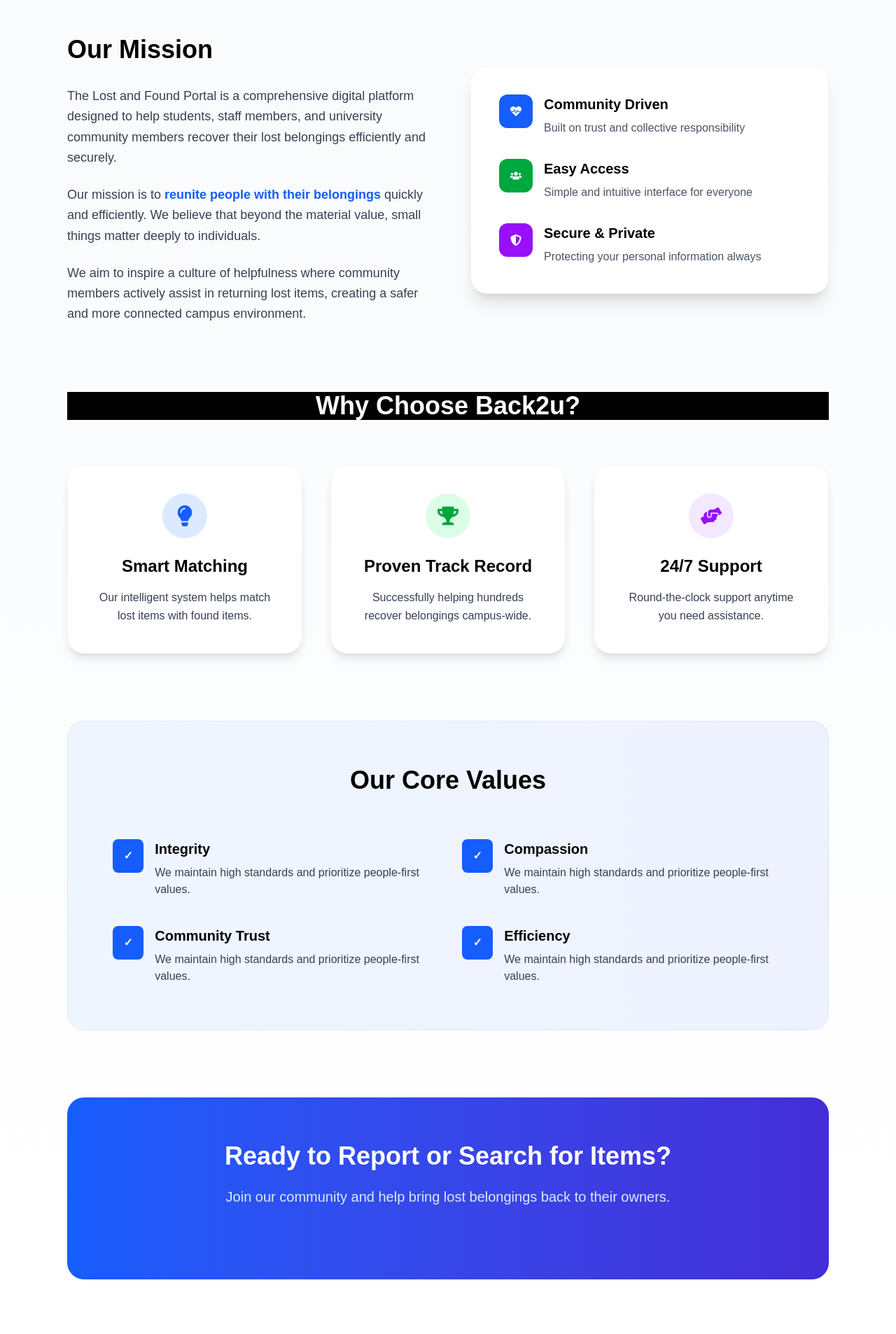
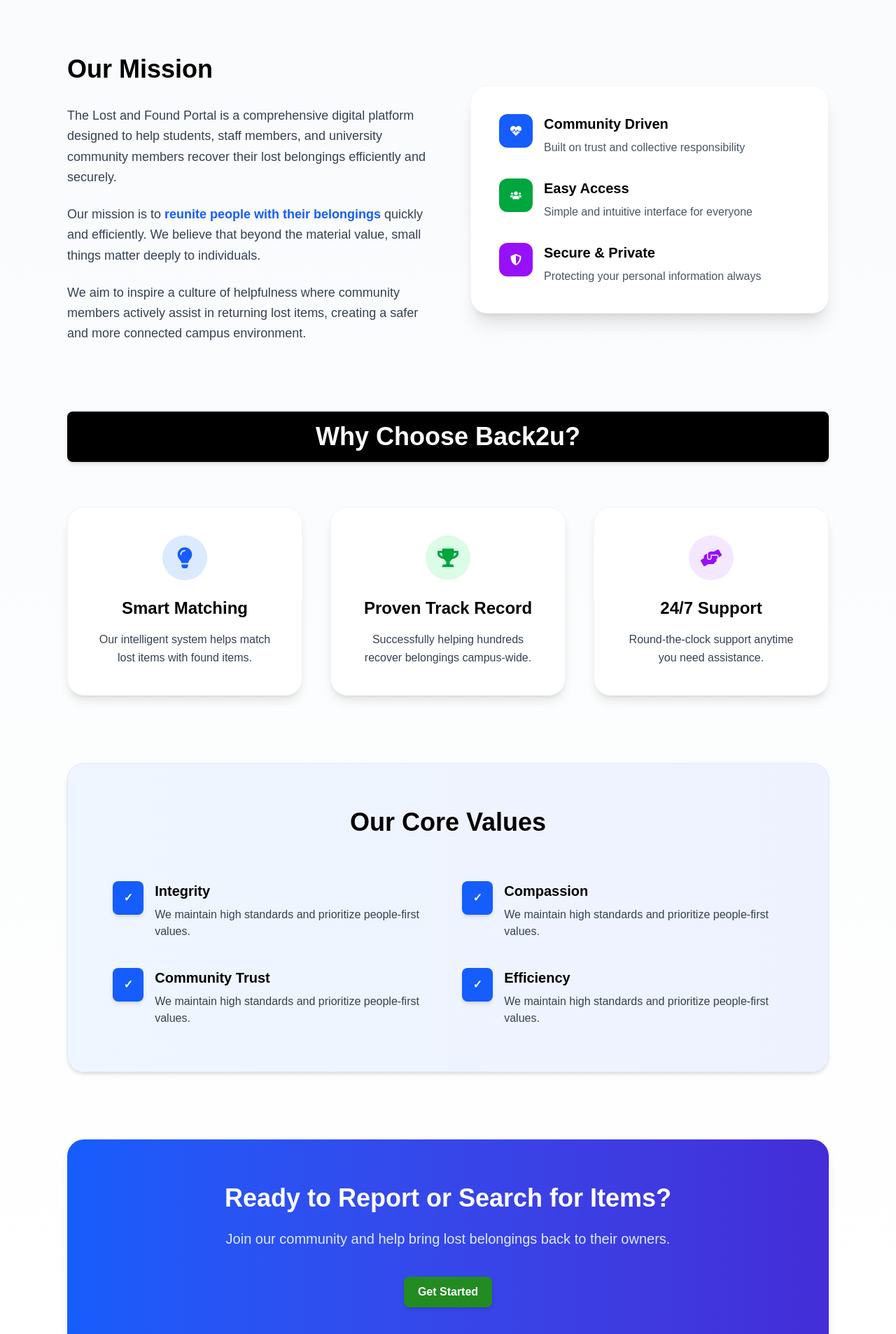
Before and after one commit to mishraabhushek875-commits/lost-and-found-final-last-version, a React (Vite) app: page /about in a window 1280 px wide. Shown: the part 400-2306 px from the top of the page at 70% size. Built offline with nearby package versions, Linux system fonts and the light colour scheme; no server answers.

Commit message:
fixind pagination issue

```diff
--- a/index.html
+++ b/index.html
@@ -4,7 +4,7 @@
     <meta charset="UTF-8" />
     <link rel="icon" type="image/png" href="public/favicon.png" />
     <meta name="viewport" content="width=device-width, initial-scale=1.0" />
-    <title>lost-and-found-management-system</title>
+    <title>Back2u</title>
   </head>
   <body>
     <div id="root"></div>
--- a/src/Redux/store/itemsSlice.js
+++ b/src/Redux/store/itemsSlice.js
@@ -199,6 +199,8 @@
       /* ===== FETCH SINGLE ===== */
       .addCase(fetchItem.fulfilled, (state, action) => {
         state.singleItem = action.payload.data;
+          console.log("FULL PAYLOAD:", action.payload);         // 👈 add karo
+  console.log("PAGINATION:", action.payload.data?.pagination);
       })
 
       /* ===== CREATE ITEM ===== */
--- a/src/page/About.jsx
+++ b/src/page/About.jsx
@@ -1,16 +1,20 @@
 import { FaHeartbeat, FaUsers, FaLightbulb, FaShieldAlt, FaTrophy, FaHandsHelping } from 'react-icons/fa';
+import { useNavigate } from "react-router-dom";
 
 const About = () => {
+  const navigate=useNavigate();
   return (
     <div className="min-h-screen bg-gradient-to-b from-slate-50 to-white">
 
       {/* Hero Section */}
       <section className="pt-24 pb-20 px-6 bg-gradient-to-r from-blue-600 to-indigo-700 text-white">
         <div className="max-w-6xl mx-auto text-center">
-          <h1 className="text-5xl md:text-6xl font-extrabold mb-6 leading-tight">
+          <h1 className="text-5xl md:text-6xl font-extrabold mb-6 leading-tight drop-shadow-lg">
             About Back2u Portal
           </h1>
-
+          <p className="text-lg md:text-xl text-blue-100 max-w-2xl mx-auto">
+            A trusted digital platform to reunite people with their belongings.
+          </p>
         </div>
       </section>
 
@@ -22,139 +26,96 @@
           <section>
             <div className="grid grid-cols-1 md:grid-cols-2 gap-16 items-center">
               <div>
-                <h2 className="text-4xl font-extrabold  text-black mb-8">
+                <h2 className="text-4xl font-extrabold text-black mb-8">
                   Our Mission
                 </h2>
-
-                <p className="text-lg text-gray-700 leading-relaxed mb-6">
+                <p className="text-lg text-gray-700 leading-relaxed mb-6 max-w-prose">
                   The Lost and Found Portal is a comprehensive digital platform designed to help students, staff members, and university community members recover their lost belongings efficiently and securely.
                 </p>
-
-                <p className="text-lg text-gray-700 leading-relaxed mb-6">
+                <p className="text-lg text-gray-700 leading-relaxed mb-6 max-w-prose">
                   Our mission is to <span className="font-semibold text-blue-600">reunite people with their belongings</span> quickly and efficiently. We believe that beyond the material value, small things matter deeply to individuals.
                 </p>
-
-                <p className="text-lg text-gray-700 leading-relaxed">
+                <p className="text-lg text-gray-700 leading-relaxed max-w-prose">
                   We aim to inspire a culture of helpfulness where community members actively assist in returning lost items, creating a safer and more connected campus environment.
                 </p>
               </div>
 
               {/* Feature Card Box */}
-              <div className="bg-white rounded-3xl p-10 shadow-xl border border-gray-100">
+              <div className="bg-white rounded-3xl p-10 shadow-xl border border-gray-100 hover:shadow-2xl transition-transform transform hover:scale-105">
                 <div className="space-y-8">
-
-                  <div className="flex items-start gap-4">
-                    <div className="flex items-center justify-center h-12 w-12 rounded-xl bg-blue-600 text-white">
-                      <FaHeartbeat />
+                  {[
+                    { icon: <FaHeartbeat />, color: "bg-blue-600", title: "Community Driven", desc: "Built on trust and collective responsibility" },
+                    { icon: <FaUsers />, color: "bg-green-600", title: "Easy Access", desc: "Simple and intuitive interface for everyone" },
+                    { icon: <FaShieldAlt />, color: "bg-purple-600", title: "Secure & Private", desc: "Protecting your personal information always" },
+                  ].map((item, i) => (
+                    <div key={i} className="flex items-start gap-4">
+                      <div className={`flex items-center justify-center h-12 w-12 rounded-xl ${item.color} text-white`}>
+                        {item.icon}
+                      </div>
+                      <div>
+                        <h3 className="text-xl font-bold text-black">{item.title}</h3>
+                        <p className="text-gray-600 mt-2">{item.desc}</p>
+                      </div>
                     </div>
-                    <div>
-                      <h3 className="text-xl font-bold text-black">Community Driven</h3>
-                      <p className="text-gray-600 mt-2">Built on trust and collective responsibility</p>
-                    </div>
-                  </div>
-
-                  <div className="flex items-start gap-4">
-                    <div className="flex items-center justify-center h-12 w-12 rounded-xl bg-green-600 text-white">
-                      <FaUsers />
-                    </div>
-                    <div>
-                      <h3 className="text-xl font-bold text-black">Easy Access</h3>
-                      <p className="text-gray-600 mt-2">Simple and intuitive interface for everyone</p>
-                    </div>
-                  </div>
-
-                  <div className="flex items-start gap-4">
-                    <div className="flex items-center justify-center h-12 w-12 rounded-xl bg-purple-600 text-white">
-                      <FaShieldAlt />
-                    </div>
-                    <div>
-                      <h3 className="text-xl font-bold text-black">Secure & Private</h3>
-                      <p className="text-gray-600 mt-2">Protecting your personal information always</p>
-                    </div>
-                  </div>
-
+                  ))}
                 </div>
               </div>
             </div>
           </section>
 
-
           {/* Why Choose Section */}
           <section>
-            <h2 className="text-4xl font-extrabold bg-black text-white mb-16 text-center">
+            <h2 className="text-4xl font-extrabold bg-black text-white mb-16 text-center py-4 rounded-lg shadow-md">
               Why Choose Back2u?
             </h2>
-
             <div className="grid grid-cols-1 md:grid-cols-3 gap-10">
-
-              <div className="bg-white rounded-3xl p-10 shadow-lg hover:shadow-2xl transition duration-300 border border-gray-100">
-                <div className="flex items-center justify-center h-16 w-16 rounded-full bg-blue-100 mb-6 mx-auto">
-                  <FaLightbulb className="text-3xl text-blue-600" />
+              {[
+                { icon: <FaLightbulb className="text-3xl text-blue-600" />, bg: "bg-blue-100", title: "Smart Matching", desc: "Our intelligent system helps match lost items with found items." },
+                { icon: <FaTrophy className="text-3xl text-green-600" />, bg: "bg-green-100", title: "Proven Track Record", desc: "Successfully helping hundreds recover belongings campus-wide." },
+                { icon: <FaHandsHelping className="text-3xl text-purple-600" />, bg: "bg-purple-100", title: "24/7 Support", desc: "Round-the-clock support anytime you need assistance." },
+              ].map((card, i) => (
+                <div key={i} className="bg-white rounded-3xl p-10 shadow-lg hover:shadow-2xl transition duration-300 border border-gray-100 hover:scale-105">
+                  <div className={`flex items-center justify-center h-16 w-16 rounded-full ${card.bg} mb-6 mx-auto`}>
+                    {card.icon}
+                  </div>
+                  <h3 className="text-2xl font-bold text-black mb-4 text-center">{card.title}</h3>
+                  <p className="text-gray-700 text-center leading-relaxed">{card.desc}</p>
                 </div>
-                <h3 className="text-2xl font-bold text-black mb-4 text-center">Smart Matching</h3>
-                <p className="text-gray-700 text-center leading-relaxed">
-                  Our intelligent system helps match lost items with found items.
-                </p>
-              </div>
-
-              <div className="bg-white rounded-3xl p-10 shadow-lg hover:shadow-2xl transition duration-300 border border-gray-100">
-                <div className="flex items-center justify-center h-16 w-16 rounded-full bg-green-100 mb-6 mx-auto">
-                  <FaTrophy className="text-3xl text-green-600" />
-                </div>
-                <h3 className="text-2xl font-bold text-black mb-4 text-center">Proven Track Record</h3>
-                <p className="text-gray-700 text-center leading-relaxed">
-                  Successfully helping hundreds recover belongings campus-wide.
-                </p>
-              </div>
-
-              <div className="bg-white rounded-3xl p-10 shadow-lg hover:shadow-2xl transition duration-300 border border-gray-100">
-                <div className="flex items-center justify-center h-16 w-16 rounded-full bg-purple-100 mb-6 mx-auto">
-                  <FaHandsHelping className="text-3xl text-purple-600" />
-                </div>
-                <h3 className="text-2xl font-bold text-black mb-4 text-center">24/7 Support</h3>
-                <p className="text-gray-700 text-center leading-relaxed">
-                  Round-the-clock support anytime you need assistance.
-                </p>
-              </div>
-
+              ))}
             </div>
           </section>
 
-
           {/* Core Values */}
-          <section className="bg-gradient-to-r from-blue-50 to-indigo-50 rounded-3xl p-16 border border-blue-100">
+          <section className="bg-gradient-to-r from-blue-50 to-indigo-50 rounded-3xl p-16 border border-blue-100 shadow-md">
             <h2 className="text-4xl font-extrabold text-black mb-16 text-center">
               Our Core Values
             </h2>
-
             <div className="grid grid-cols-1 md:grid-cols-2 gap-10">
               {["Integrity", "Compassion", "Community Trust", "Efficiency"].map((value, i) => (
                 <div key={i} className="flex items-start gap-4">
-                  <div className="flex items-center justify-center h-12 w-12 rounded-lg bg-blue-600 text-white font-bold">
+                  <div className="flex items-center justify-center h-12 w-12 rounded-lg bg-blue-600 text-white font-bold shadow-md">
                     ✓
                   </div>
                   <div>
                     <h3 className="text-xl font-bold text-black mb-2">{value}</h3>
-                    <p className="text-gray-700">
-                      We maintain high standards and prioritize people-first values.
-                    </p>
+                    <p className="text-gray-700">We maintain high standards and prioritize people-first values.</p>
                   </div>
                 </div>
               ))}
             </div>
           </section>
 
-
           {/* CTA */}
-          <section className="text-center bg-gradient-to-r from-blue-600 to-indigo-700 rounded-3xl p-16 text-white">
+          <section className="text-center bg-gradient-to-r from-blue-600 to-indigo-700 rounded-3xl p-16 text-white shadow-lg">
             <h2 className="text-4xl font-extrabold mb-6">
               Ready to Report or Search for Items?
             </h2>
             <p className="text-xl text-blue-100 mb-10 max-w-2xl mx-auto">
               Join our community and help bring lost belongings back to their owners.
             </p>
-
-
+            <button onClick={()=>navigate("/report")} className="px-8 py-4 bg-white text-blue-700 font-bold rounded-full shadow-md hover:bg-blue-100 transition">
+              Get Started
+            </button>
           </section>
 
         </div>
--- a/src/page/FoundItem.jsx
+++ b/src/page/FoundItem.jsx
@@ -10,21 +10,22 @@
   const dispatch = useDispatch();
 
   // ✅ loading → fetchLoading
-  const { foundItems, pagination, fetchLoading, error } = useSelector((state) => state.items);
+  const { foundItems, foundPagination, fetchLoading, error } = useSelector((state) => state.items);
 
   useEffect(() => {
     dispatch(fetchItems({ page: 1, status: "found" })); // ✅ status add
   }, [dispatch]);
 
   const handleNext = () => {
-    if (pagination.hasNext) {
-      dispatch(fetchItems({ page: pagination.page + 1, status: "found" })); // ✅
+    if (foundPagination.hasNext) {
+      dispatch(fetchItems({ page: foundPagination.page + 1, status: "found" })); // ✅
+      console.log(foundPagination.page);
     }
   };
 
   const handlePrev = () => {
-    if (pagination.page > 1) {
-      dispatch(fetchItems({ page: pagination.page - 1, status: "found" })); // ✅
+    if (foundPagination.page > 1) {
+      dispatch(fetchItems({ page: foundPagination.page - 1, status: "found" })); // ✅
     }
   };
 
@@ -69,17 +70,17 @@
           <div className="flex justify-center items-center mt-8 space-x-4">
             <button
               onClick={handlePrev}
-              disabled={pagination.page === 1}
+              disabled={foundPagination.page === 1}
               className="px-5 py-2 bg-gray-200 rounded hover:bg-gray-300 disabled:opacity-50 transition-colors"
             >
               Previous
             </button>
             <span className="text-sm text-gray-700 font-medium">
-              Page {pagination.page} of {pagination.pages}
-            </span>
+  Page {foundPagination.page} of {foundPagination.pages}
+</span>
             <button
               onClick={handleNext}
-              disabled={!pagination.hasNext}
+              disabled={!foundPagination.hasNext}
               className="px-5 py-2 bg-gray-200 rounded hover:bg-gray-300 disabled:opacity-50 transition-colors"
             >
               Next
--- a/src/page/LostItem.jsx
+++ b/src/page/LostItem.jsx
@@ -10,7 +10,7 @@
   const dispatch = useDispatch();
 
   // ✅ items → lostItems (alag array se aayega)
-  const { lostItems, pagination, fetchLoading, error } = useSelector((state) => state.items);
+  const { lostItems, lostPagination, fetchLoading, error } = useSelector((state) => state.items);
 
   useEffect(() => {
     dispatch(fetchItems({ page: 1, status: "lost" }));
@@ -18,14 +18,14 @@
   // ✅ debug useEffect hatao
 
   const handleNext = () => {
-    if (pagination.hasNext) {
-      dispatch(fetchItems({ page: pagination.page + 1, status: "lost" }));
+    if (lostPagination.hasNext) {
+      dispatch(fetchItems({ page: lostPagination.page + 1, status: "lost" }));
     }
   };
 
   const handlePrev = () => {
-    if (pagination.page > 1) {
-      dispatch(fetchItems({ page: pagination.page - 1, status: "lost" }));
+    if (lostPagination.page > 1) {
+      dispatch(fetchItems({ page: lostPagination.page - 1, status: "lost" }));
     }
   };
 
@@ -70,17 +70,17 @@
           <div className="flex justify-center items-center mt-8 space-x-4">
             <button
               onClick={handlePrev}
-              disabled={pagination.page === 1}
+              disabled={lostPagination.page === 1}
               className="px-5 py-2 bg-gray-200 rounded hover:bg-gray-300 disabled:opacity-50 transition-colors"
             >
               Previous
             </button>
             <span className="text-sm text-gray-700 font-medium">
-              Page {pagination.page} of {pagination.pages}
+              Page {lostPagination.page} of {lostPagination.pages}
             </span>
             <button
               onClick={handleNext}
-              disabled={!pagination.hasNext}
+              disabled={!lostPagination.hasNext}
               className="px-5 py-2 bg-gray-200 rounded hover:bg-gray-300 disabled:opacity-50 transition-colors"
             >
               Next
```
